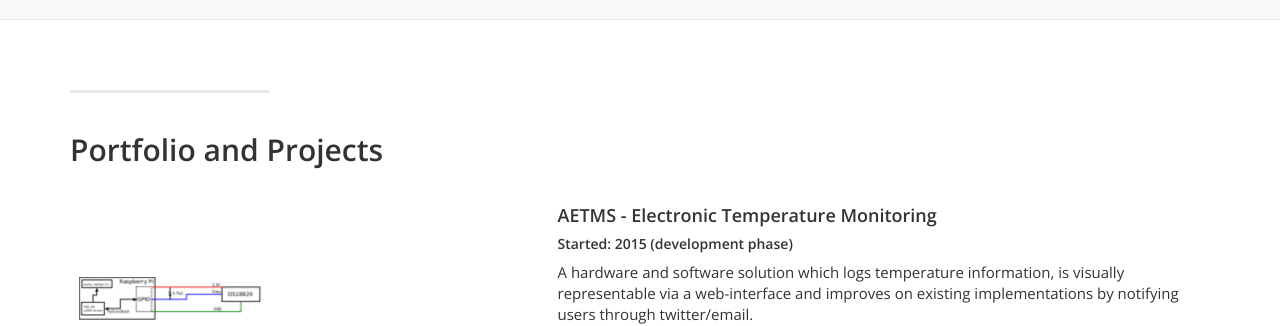
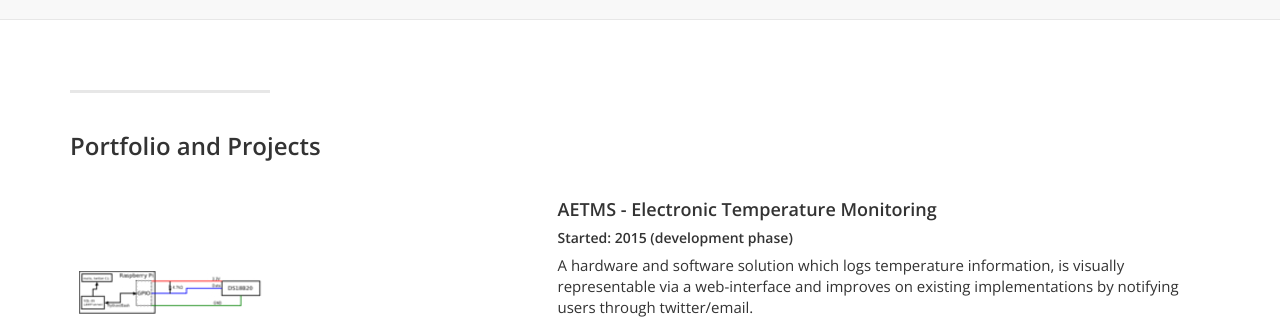
Before and after one commit to ankitrasto/ankitrasto.github.io, a plain HTML site: page index.html in a window 1280 px wide. Shown: the part 1000-1326 px from the top of the page. Drawn offline with nearby package versions, Linux system fonts and the light colour scheme.

Commit message:
font change

```diff
--- a/index.html
+++ b/index.html
@@ -126,7 +126,7 @@
                 <div class="col-lg-11">
                     <hr class="section-heading-spacer">
                     <div class="clearfix"></div>
-                    <h2 class="section-heading">Portfolio and Projects</h2>
+                    <h3 class="section-heading">Portfolio and Projects</h3>
 				</div>
             </div>
 
```
